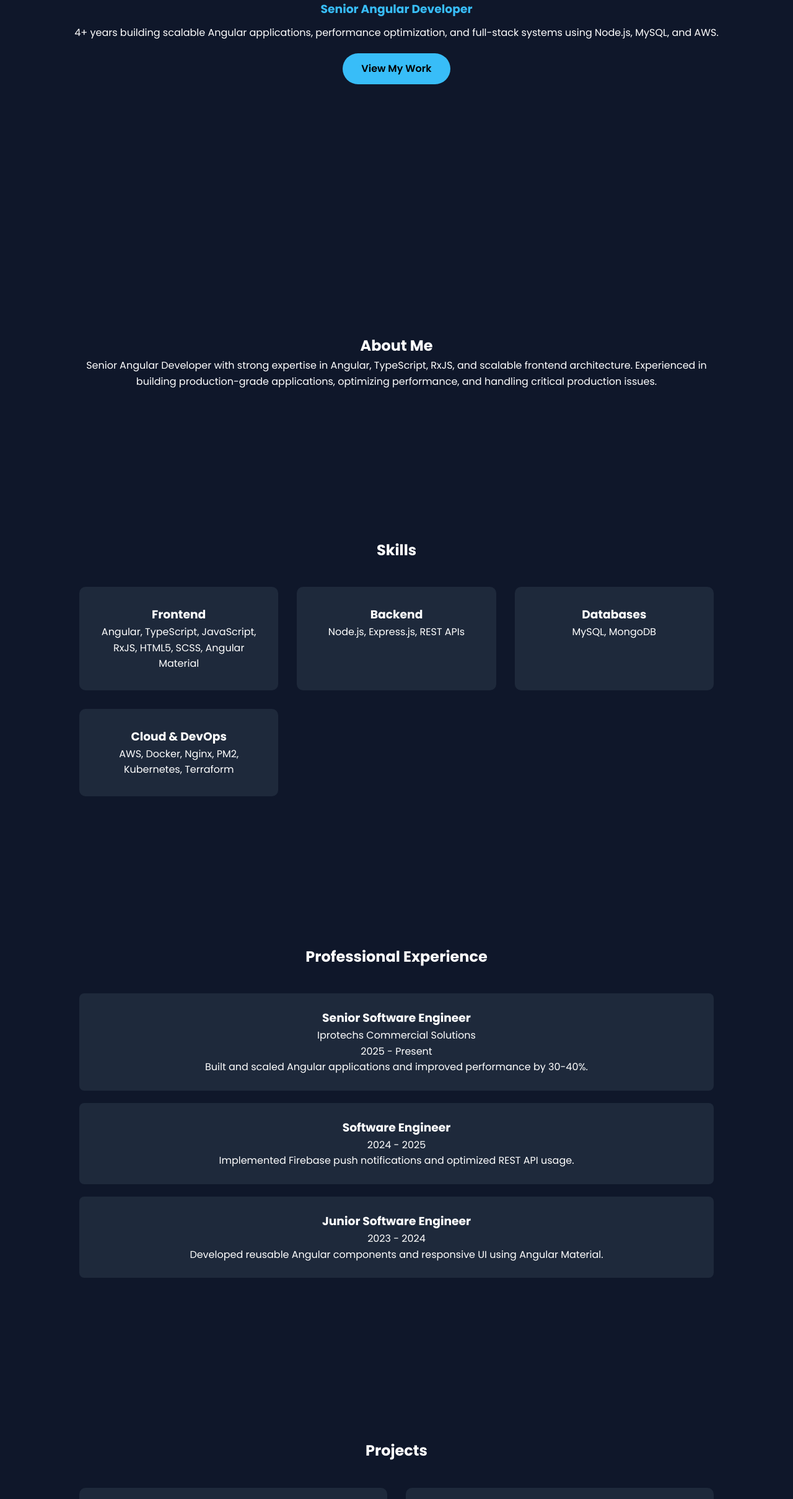
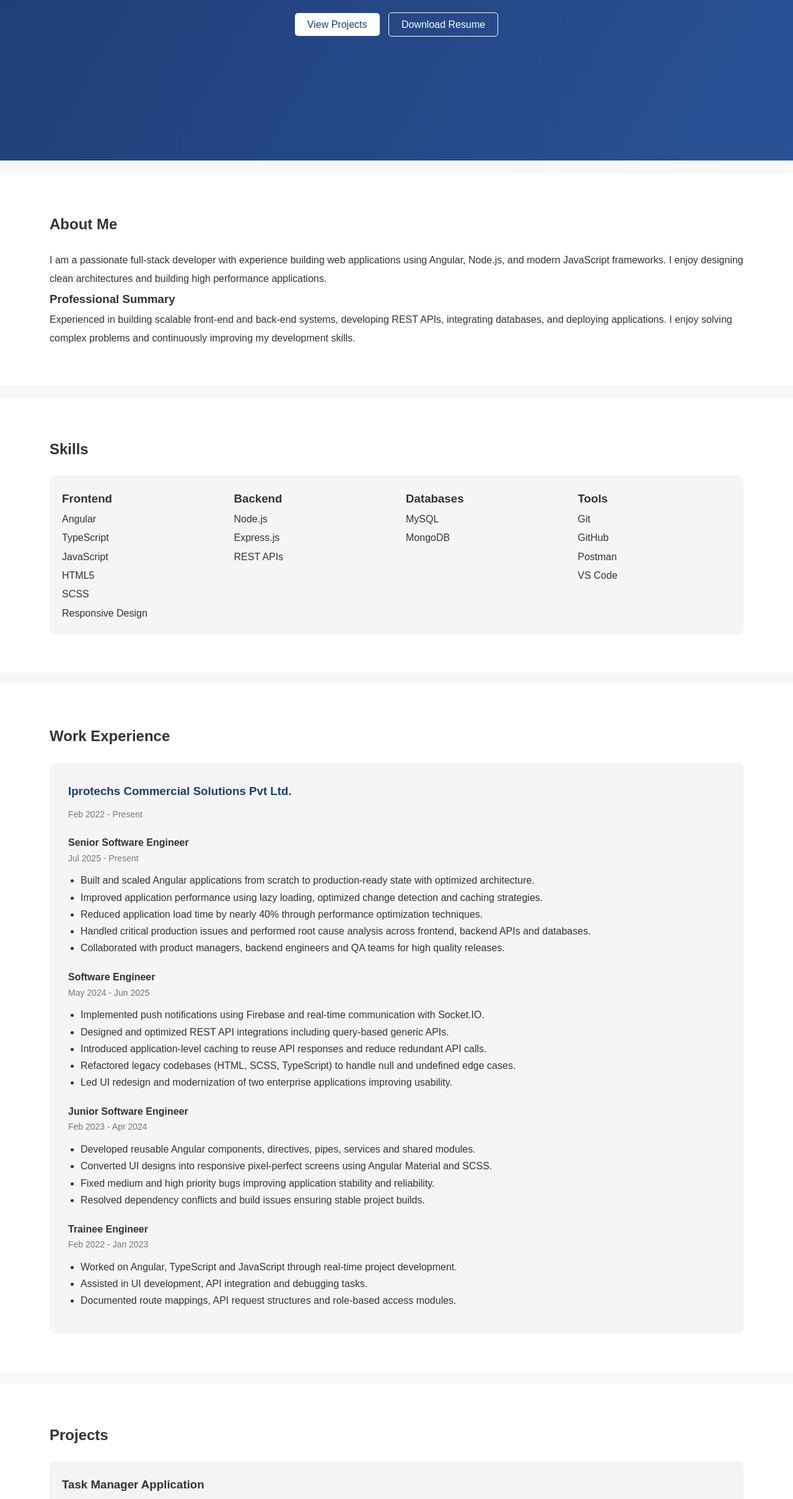
Before and after one commit to Vinil-Coder/portfolio, a plain HTML site: page index.html in a window 1280 px wide. Shown: the part 381-2800 px from the top of the page at 62% size. Drawn offline with Linux system fonts and the light colour scheme.

Commit message:
1. Added Experience section 2. Make header fixed 3. Link provided for view projects button for projects navigation section 4. Updated few css

```diff
--- a/index.html
+++ b/index.html
@@ -4,21 +4,16 @@
 <head>
     <meta charset="UTF-8">
     <meta name="viewport" content="width=device-width, initial-scale=1.0">
-    <title>Vinil Sai Manikanta | Portfolio</title>
-
+    <title>Vinil | Full Stack Developer</title>
     <link rel="stylesheet" href="style.css">
-
-    <link href="https://fonts.googleapis.com/css2?family=Poppins:wght@300;400;500;600;700&display=swap"
-        rel="stylesheet">
 </head>
 
 <body>
 
     <header>
-        <nav class="navbar">
-            <h2 class="logo">Vinil</h2>
-
-            <ul class="nav-links">
+        <nav>
+            <h2 class="logo">Vinil Sai Manikanta</h2>
+            <ul>
                 <li><a href="#about">About</a></li>
                 <li><a href="#skills">Skills</a></li>
                 <li><a href="#experience">Experience</a></li>
@@ -28,39 +23,40 @@
         </nav>
     </header>
 
-
     <section class="hero">
         <div class="hero-content">
-
             <h1>Vinil Sai Manikanta</h1>
-
-            <h3>Senior Angular Developer</h3>
-
+            <h3>Full Stack Developer</h3>
             <p>
-                4+ years building scalable Angular applications, performance optimization,
-                and full-stack systems using Node.js, MySQL, and AWS.
+                Building scalable web applications using Angular, Node.js and modern web technologies.
             </p>
 
-            <a href="#projects" class="btn">View My Work</a>
-
+            <div class="buttons">
+                <a href="#projects" class="btn" id="view-projects">View Projects</a>
+                <a href="#" class="btn-outline">Download Resume</a>
+            </div>
         </div>
     </section>
 
-
     <section id="about" class="section">
-
         <h2>About Me</h2>
 
         <p>
-            Senior Angular Developer with strong expertise in Angular, TypeScript,
-            RxJS, and scalable frontend architecture. Experienced in building
-            production-grade applications, optimizing performance, and handling
-            critical production issues.
+            I am a passionate full-stack developer with experience building web applications
+            using Angular, Node.js, and modern JavaScript frameworks. I enjoy designing
+            clean architectures and building high performance applications.
+        </p>
+
+        <h3>Professional Summary</h3>
+
+        <p>
+            Experienced in building scalable front-end and back-end systems,
+            developing REST APIs, integrating databases, and deploying
+            applications. I enjoy solving complex problems and continuously
+            improving my development skills.
         </p>
 
     </section>
-
-
 
     <section id="skills" class="section">
 
@@ -68,62 +64,110 @@
 
         <div class="skills-grid">
 
-            <div class="skill-card">
+            <div>
                 <h3>Frontend</h3>
-                <p>Angular, TypeScript, JavaScript, RxJS, HTML5, SCSS, Angular Material</p>
+                <ul>
+                    <li>Angular</li>
+                    <li>TypeScript</li>
+                    <li>JavaScript</li>
+                    <li>HTML5</li>
+                    <li>SCSS</li>
+                    <li>Responsive Design</li>
+                </ul>
             </div>
 
-            <div class="skill-card">
+            <div>
                 <h3>Backend</h3>
-                <p>Node.js, Express.js, REST APIs</p>
+                <ul>
+                    <li>Node.js</li>
+                    <li>Express.js</li>
+                    <li>REST APIs</li>
+                </ul>
             </div>
 
-            <div class="skill-card">
+            <div>
                 <h3>Databases</h3>
-                <p>MySQL, MongoDB</p>
+                <ul>
+                    <li>MySQL</li>
+                    <li>MongoDB</li>
+                </ul>
             </div>
 
-            <div class="skill-card">
-                <h3>Cloud & DevOps</h3>
-                <p>AWS, Docker, Nginx, PM2, Kubernetes, Terraform</p>
+            <div>
+                <h3>Tools</h3>
+                <ul>
+                    <li>Git</li>
+                    <li>GitHub</li>
+                    <li>Postman</li>
+                    <li>VS Code</li>
+                </ul>
+            </div>
+
+        </div>
+    </section>
+
+    <section id="experience" class="section">
+
+        <h2>Work Experience</h2>
+
+        <div class="experience-container">
+
+            <div class="experience-card">
+
+                <h3>Iprotechs Commercial Solutions Pvt Ltd.</h3>
+                <p class="duration">Feb 2022 - Present</p>
+
+                <h4>Senior Software Engineer</h4>
+                <p class="duration">Jul 2025 - Present</p>
+
+                <ul>
+                    <li>Built and scaled Angular applications from scratch to production-ready state with optimized
+                        architecture.</li>
+                    <li>Improved application performance using lazy loading, optimized change detection and caching
+                        strategies.</li>
+                    <li>Reduced application load time by nearly 40% through performance optimization techniques.</li>
+                    <li>Handled critical production issues and performed root cause analysis across frontend, backend
+                        APIs and databases.</li>
+                    <li>Collaborated with product managers, backend engineers and QA teams for high quality releases.
+                    </li>
+                </ul>
+
+                <h4>Software Engineer</h4>
+                <p class="duration">May 2024 - Jun 2025</p>
+
+                <ul>
+                    <li>Implemented push notifications using Firebase and real-time communication with Socket.IO.</li>
+                    <li>Designed and optimized REST API integrations including query-based generic APIs.</li>
+                    <li>Introduced application-level caching to reuse API responses and reduce redundant API calls.</li>
+                    <li>Refactored legacy codebases (HTML, SCSS, TypeScript) to handle null and undefined edge cases.
+                    </li>
+                    <li>Led UI redesign and modernization of two enterprise applications improving usability.</li>
+                </ul>
+
+                <h4>Junior Software Engineer</h4>
+                <p class="duration">Feb 2023 - Apr 2024</p>
+
+                <ul>
+                    <li>Developed reusable Angular components, directives, pipes, services and shared modules.</li>
+                    <li>Converted UI designs into responsive pixel-perfect screens using Angular Material and SCSS.</li>
+                    <li>Fixed medium and high priority bugs improving application stability and reliability.</li>
+                    <li>Resolved dependency conflicts and build issues ensuring stable project builds.</li>
+                </ul>
+
+                <h4>Trainee Engineer</h4>
+                <p class="duration">Feb 2022 - Jan 2023</p>
+
+                <ul>
+                    <li>Worked on Angular, TypeScript and JavaScript through real-time project development.</li>
+                    <li>Assisted in UI development, API integration and debugging tasks.</li>
+                    <li>Documented route mappings, API request structures and role-based access modules.</li>
+                </ul>
+
             </div>
 
         </div>
 
     </section>
-
-
-
-    <section id="experience" class="section">
-
-        <h2>Professional Experience</h2>
-
-        <div class="timeline">
-
-            <div class="timeline-item">
-                <h3>Senior Software Engineer</h3>
-                <p>Iprotechs Commercial Solutions</p>
-                <span>2025 - Present</span>
-                <p>Built and scaled Angular applications and improved performance by 30-40%.</p>
-            </div>
-
-            <div class="timeline-item">
-                <h3>Software Engineer</h3>
-                <span>2024 - 2025</span>
-                <p>Implemented Firebase push notifications and optimized REST API usage.</p>
-            </div>
-
-            <div class="timeline-item">
-                <h3>Junior Software Engineer</h3>
-                <span>2023 - 2024</span>
-                <p>Developed reusable Angular components and responsive UI using Angular Material.</p>
-            </div>
-
-        </div>
-
-    </section>
-
-
 
     <section id="projects" class="section">
 
@@ -132,50 +176,49 @@
         <div class="project-grid">
 
             <div class="project-card">
-                <h3>Full Stack Todo Application</h3>
+                <h3>Task Manager Application</h3>
                 <p>
-                    Angular + Node.js + MySQL application deployed on AWS
-                    using S3, EC2, and RDS.
+                    Full stack task management system built using Angular, Node.js and MongoDB.
                 </p>
-            </div>
-
-            <div class="project-card">
-                <h3>Enterprise Angular Platforms</h3>
-                <p>
-                    Built scalable Angular applications with optimized
-                    performance and modern UI architecture.
-                </p>
+                <ul>
+                    <li>CRUD task operations</li>
+                    <li>REST API architecture</li>
+                    <li>Responsive UI</li>
+                </ul>
+                <a href="#">View Code</a>
             </div>
 
         </div>
 
     </section>
 
+    <section class="section">
 
+        <h2>What I'm Learning</h2>
+
+        <ul class="learning">
+            <li>Advanced Angular Architecture</li>
+            <li>State Management (NgRx)</li>
+            <li>System Design Fundamentals</li>
+            <li>Cloud Deployment</li>
+        </ul>
+
+    </section>
 
     <section id="contact" class="section contact">
 
         <h2>Contact</h2>
 
-        <p>Email: viniladapa@gmail.com</p>
-        <p>Phone: +91 7032533649</p>
+        <p>Email: vinil3728@gmail.com</p>
+        <p>GitHub: github.com/Vinil-Coder</p>
 
-        <a href="https://github.com/vinil9698" target="_blank" class="btn">
-            GitHub
-        </a>
+        <a href="#" class="btn">Contact Me</a>
 
     </section>
 
-
-
     <footer>
-
         <p>© 2026 Vinil Sai Manikanta</p>
-
     </footer>
-
-
-    <script src="script.js"></script>
 
 </body>
 
--- a/style.css
+++ b/style.css
@@ -2,119 +2,184 @@
     margin: 0;
     padding: 0;
     box-sizing: border-box;
-    font-family: 'Poppins', sans-serif;
+    font-family: Arial, Helvetica, sans-serif;
+}
+
+html{
+    scroll-behavior: smooth;
+    scroll-padding-top: 50px;
 }
 
 body {
-    background: #0f172a;
-    color: white;
-    line-height: 1.6;
+    line-height: 1.9;
+    color: #333;
+    background: #f7f7f7;
 }
 
 header {
+    background: #111;
+    color: white;
+    padding: 15px 40px;
     position: fixed;
     width: 100%;
-    background: #020617;
-    padding: 20px 80px;
-    z-index: 1000;
 }
 
-.navbar {
+nav {
     display: flex;
     justify-content: space-between;
     align-items: center;
+    height: 50px;
 }
 
-.logo {
-    color: #38bdf8;
+nav ul {
+    list-style: none;
+    display: flex;
+    gap: 20px;
 }
 
-.nav-links {
-    display: flex;
-    list-style: none;
-    gap: 30px;
-}
-
-.nav-links a {
+nav a {
     color: white;
     text-decoration: none;
-    font-weight: 500;
 }
 
 .hero {
-    height: 100vh;
+    height: 80vh;
     display: flex;
+    justify-content: center;
     align-items: center;
-    justify-content: center;
+    background: linear-gradient(120deg, #1e3c72, #2a5298);
+    color: white;
     text-align: center;
-    padding: 0 20px;
 }
 
 .hero h1 {
-    font-size: 55px;
+    font-size: 40px;
+    margin-bottom: 10px;
 }
 
-.hero h3 {
-    color: #38bdf8;
-    margin: 10px 0;
+.hero p {
+    max-width: 600px;
+    margin: auto;
+    margin-bottom: 20px;
+}
+
+.buttons {
+    margin-top: 20px;
 }
 
 .btn {
-    display: inline-block;
-    margin-top: 20px;
-    padding: 12px 30px;
-    background: #38bdf8;
-    color: black;
+    background: white;
+    color: #1e3c72;
+    padding: 10px 20px;
     text-decoration: none;
-    border-radius: 30px;
-    font-weight: 600;
+    border-radius: 5px;
+    margin-right: 10px;
+}
+
+.btn-outline {
+    border: 1px solid white;
+    color: white;
+    padding: 10px 20px;
+    text-decoration: none;
+    border-radius: 5px;
 }
 
 .section {
-    padding: 120px 10%;
-    text-align: center;
+    padding: 60px 80px;
+    background: white;
+    margin-top: 20px;
+}
+
+.section h2 {
+    margin-bottom: 20px;
 }
 
 .skills-grid {
     display: grid;
-    grid-template-columns: repeat(auto-fit, minmax(250px, 1fr));
+    grid-template-columns: repeat(auto-fit, minmax(200px, 1fr));
     gap: 30px;
-    margin-top: 40px;
+    background: #f5f5f5;
+    border-radius: 10px;
+    padding: 20px;;
 }
 
-.skill-card {
-    background: #1e293b;
-    padding: 30px;
-    border-radius: 10px;
-}
-
-.timeline {
-    margin-top: 40px;
-}
-
-.timeline-item {
-    background: #1e293b;
-    margin-bottom: 20px;
-    padding: 25px;
-    border-radius: 8px;
+.skills-grid ul {
+    list-style: none;
 }
 
 .project-grid {
     display: grid;
-    grid-template-columns: repeat(auto-fit, minmax(300px, 1fr));
+    grid-template-columns: repeat(auto-fit, minmax(250px, 1fr));
     gap: 30px;
-    margin-top: 40px;
+}
+
+.experience-card {
+    background: #f5f5f5;
+    padding: 30px;
+    border-radius: 10px;
+    line-height: 1.7;
+}
+
+.experience-card h3 {
+    margin-bottom: 10px;
+    color: #1e3c72;
+}
+
+.experience-card h4 {
+    margin-top: 20px;
+    color: #333;
+}
+
+.duration {
+    font-size: 14px;
+    color: #777;
+    margin-bottom: 10px;
+}
+
+.experience-card ul {
+    padding-left: 20px;
+    margin-bottom: 10px;
 }
 
 .project-card {
-    background: #1e293b;
-    padding: 30px;
-    border-radius: 10px;
+    background: #f4f4f4;
+    padding: 20px;
+    border-radius: 8px;
+}
+
+.project-card h3 {
+    margin-bottom: 10px;
+}
+
+.project-card ul {
+    margin: 10px 0;
+    padding-left: 15px;
+}
+
+.learning {
+    padding-left: 20px;
+}
+
+.contact {
+    text-align: center;
 }
 
 footer {
     text-align: center;
-    padding: 40px;
-    background: #020617;
-    margin-top: 60px;
+    padding: 20px;
+    background: #111;
+    color: white;
+    margin-top: 20px;
 }
+
+@media(max-width:768px) {
+
+    .section {
+        padding: 40px 20px;
+    }
+
+    .hero h1 {
+        font-size: 30px;
+    }
+
+}
```
Also changed, not shown: script.js (+20 -5 lines).
